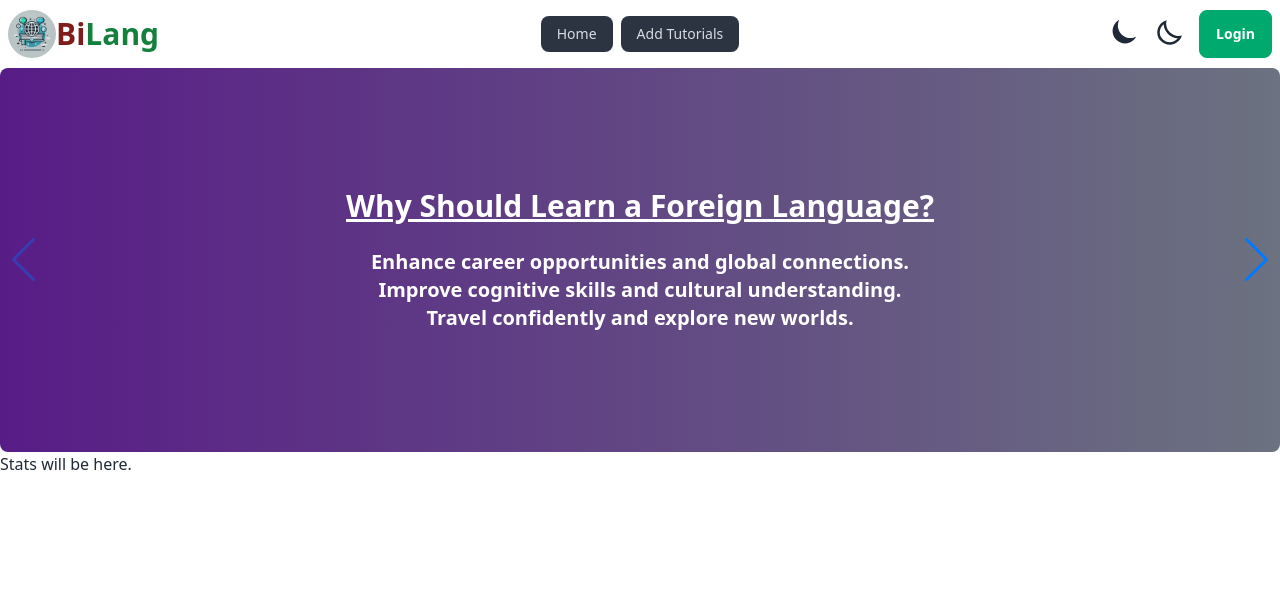
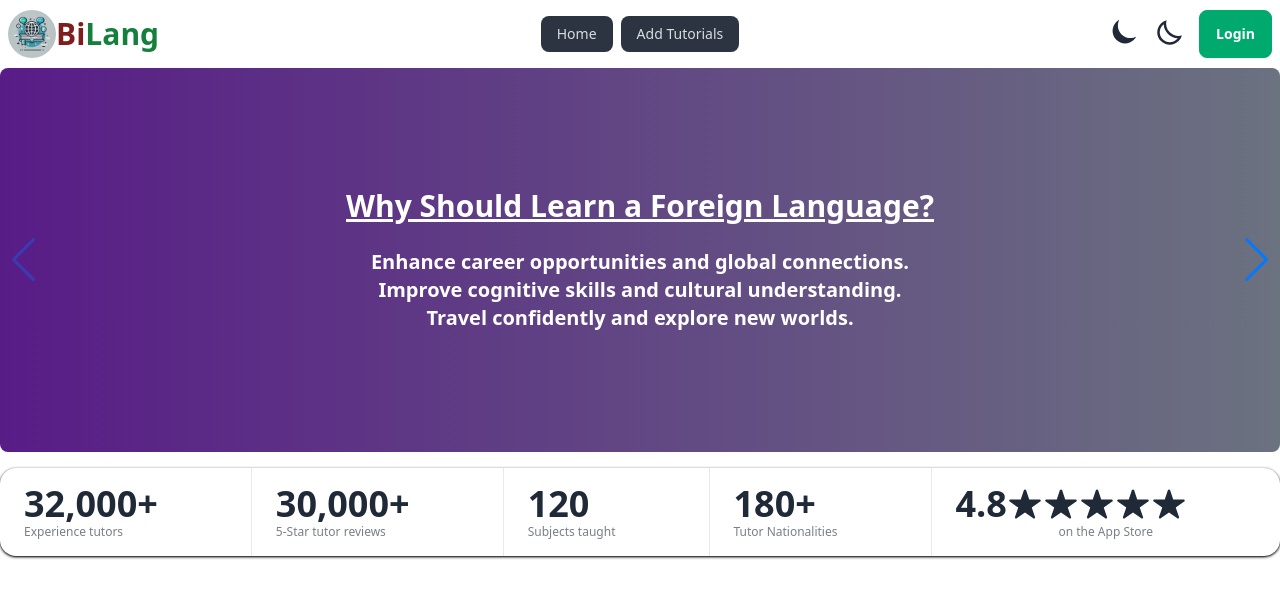
Before and after one commit to Md-Azad/bilang-client, a React (Vite) app: page / in a window 1280 px wide. Shown: the top 598 px of the page. Built offline with nearby package versions, Linux system fonts and the light colour scheme.

Commit message:
added stats section

```diff
--- a/src/pages/Home/Stats.jsx
+++ b/src/pages/Home/Stats.jsx
@@ -1,7 +1,35 @@
+import { IoIosStar } from "react-icons/io";
 const Stats = () => {
   return (
-    <div>
-      <h1>Stats will be here.</h1>
+    <div className="stats stats-vertical lg:stats-horizontal shadow w-full my-4 shadow-black">
+      <div className="stat">
+        <div className="stat-value">32,000+</div>
+        <div className="stat-desc">Experience tutors</div>
+      </div>
+
+      <div className="stat">
+        <div className="stat-value">30,000+</div>
+        <div className="stat-desc">5-Star tutor reviews</div>
+      </div>
+      <div className="stat">
+        <div className="stat-value">120</div>
+        <div className="stat-desc">Subjects taught</div>
+      </div>
+
+      <div className="stat">
+        <div className="stat-value">180+</div>
+        <div className="stat-desc">Tutor Nationalities</div>
+      </div>
+      <div className="stat">
+        <div className="stat-value flex items-center">
+          4.8 <IoIosStar />
+          <IoIosStar />
+          <IoIosStar />
+          <IoIosStar />
+          <IoIosStar />
+        </div>
+        <div className="stat-desc text-center">on the App Store</div>
+      </div>
     </div>
   );
 };
```
